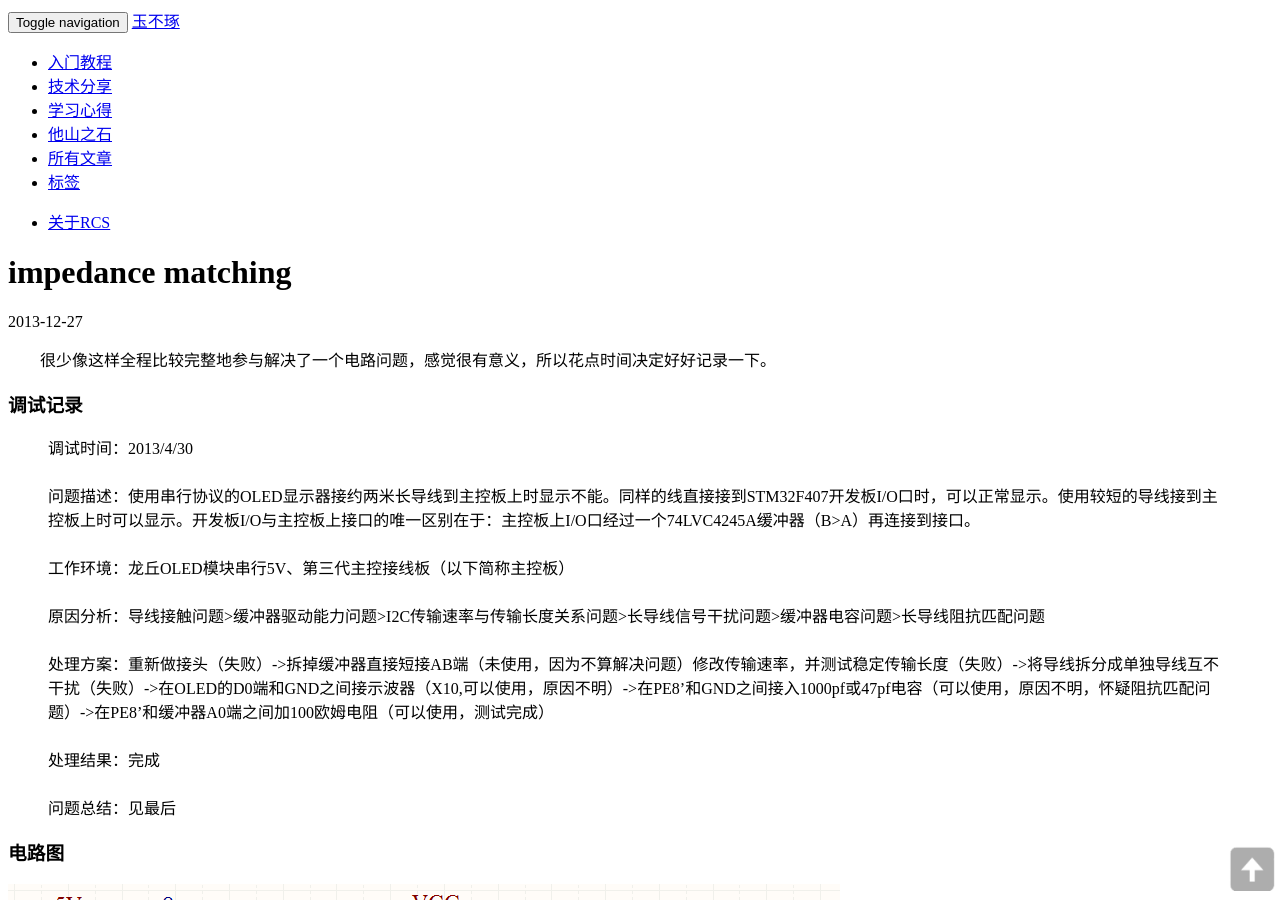
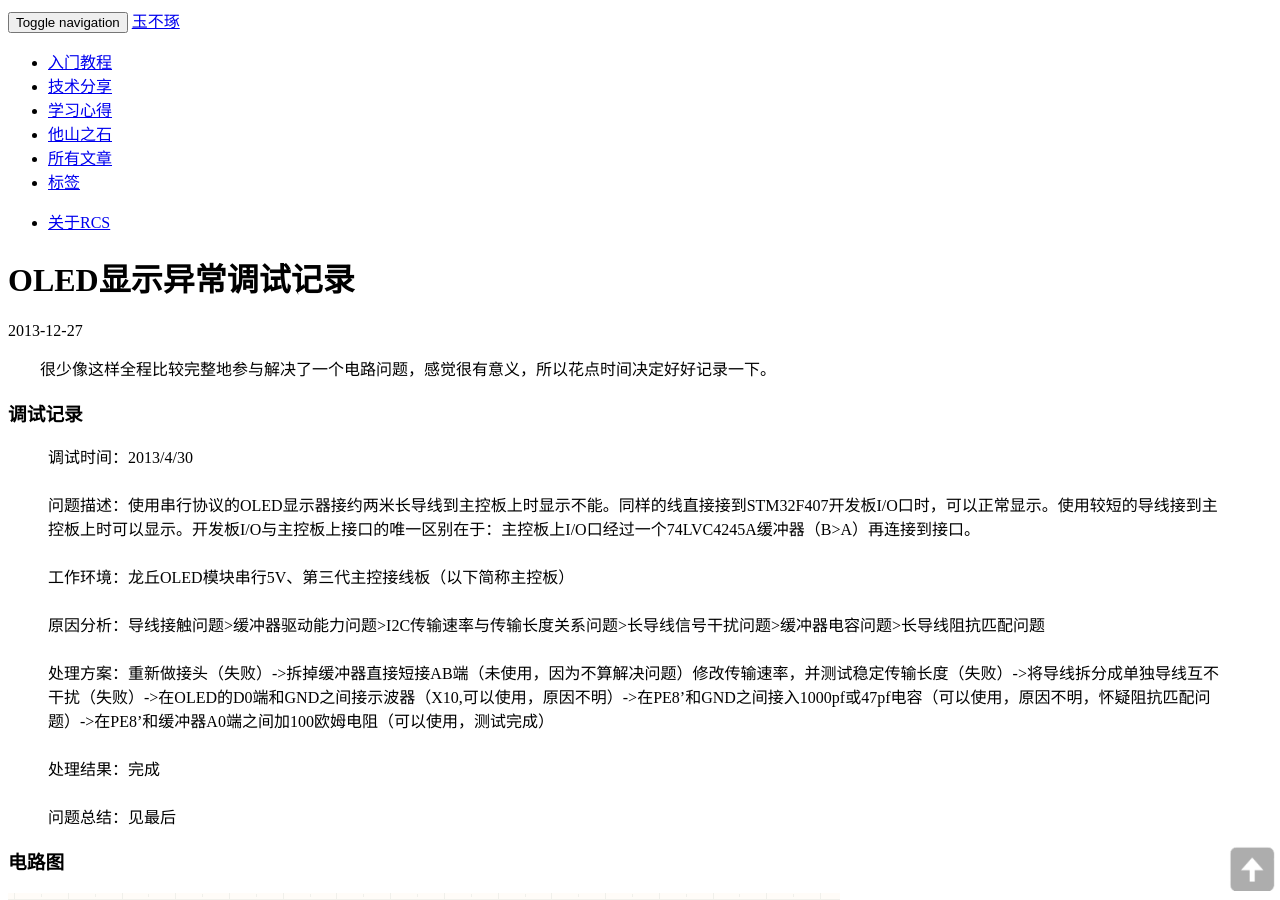
Before and after one commit to RCSTech/RCSTech.github.io, a Jekyll site: the page built from _posts/2013-12-27-impedance-matching.md, in a window 1280 px wide and 900 px high. Built offline with Jekyll 4.4.1, drawn with Linux system fonts in a browser that asks for light colours; nearby versions of some CDN libraries; Markdown is read by kramdown in place of the engine named in the settings; comment, search, counter and statistics services are not loaded; a style sheet for code colours, icons or effects is not loaded.

Commit message:
edit title

```diff
--- a/_posts/2013-12-27-impedance-matching.md
+++ b/_posts/2013-12-27-impedance-matching.md
@@ -1,6 +1,6 @@
 ---
 layout: post
-title: "impedance matching"
+title: "OLED显示异常调试记录"
 description: ""
 category: "学习心得"
 tags:
```
